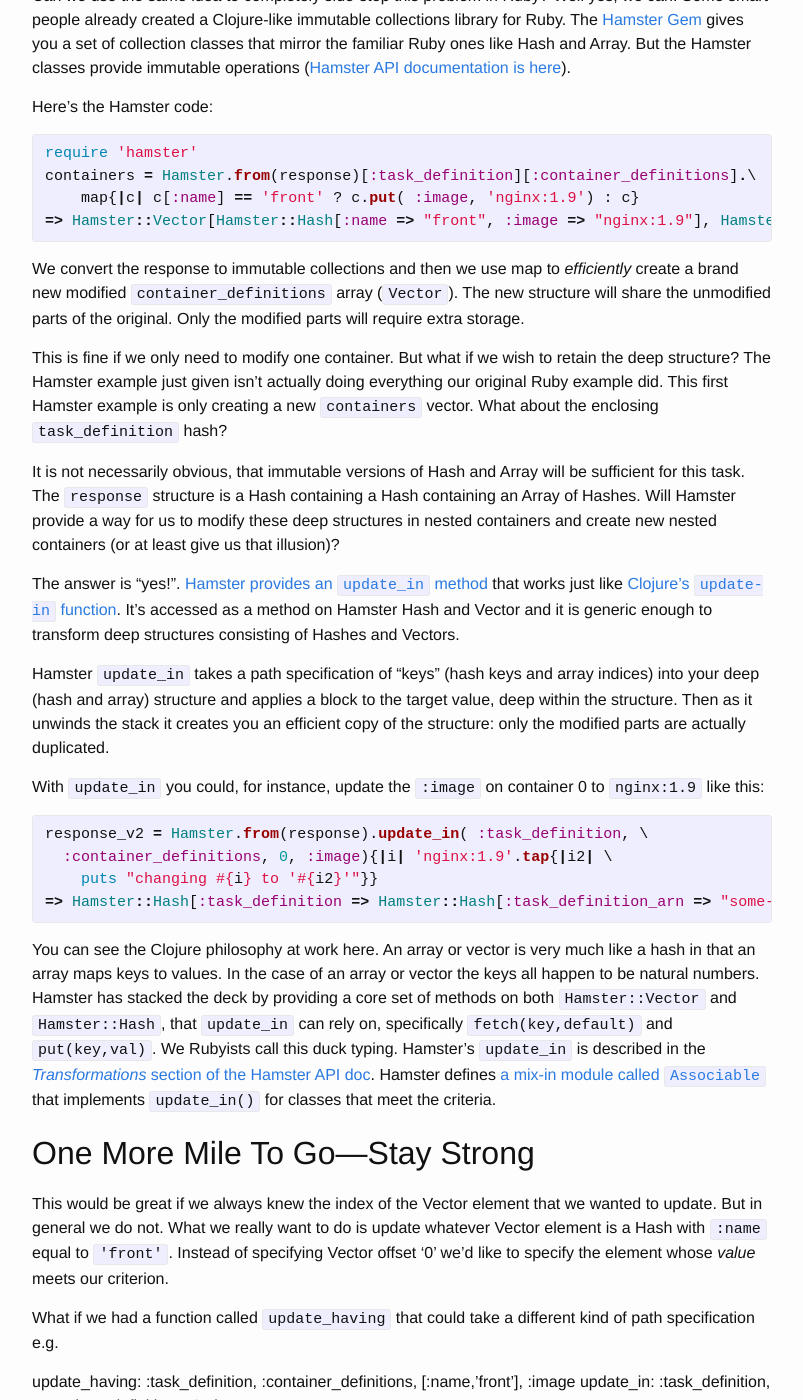
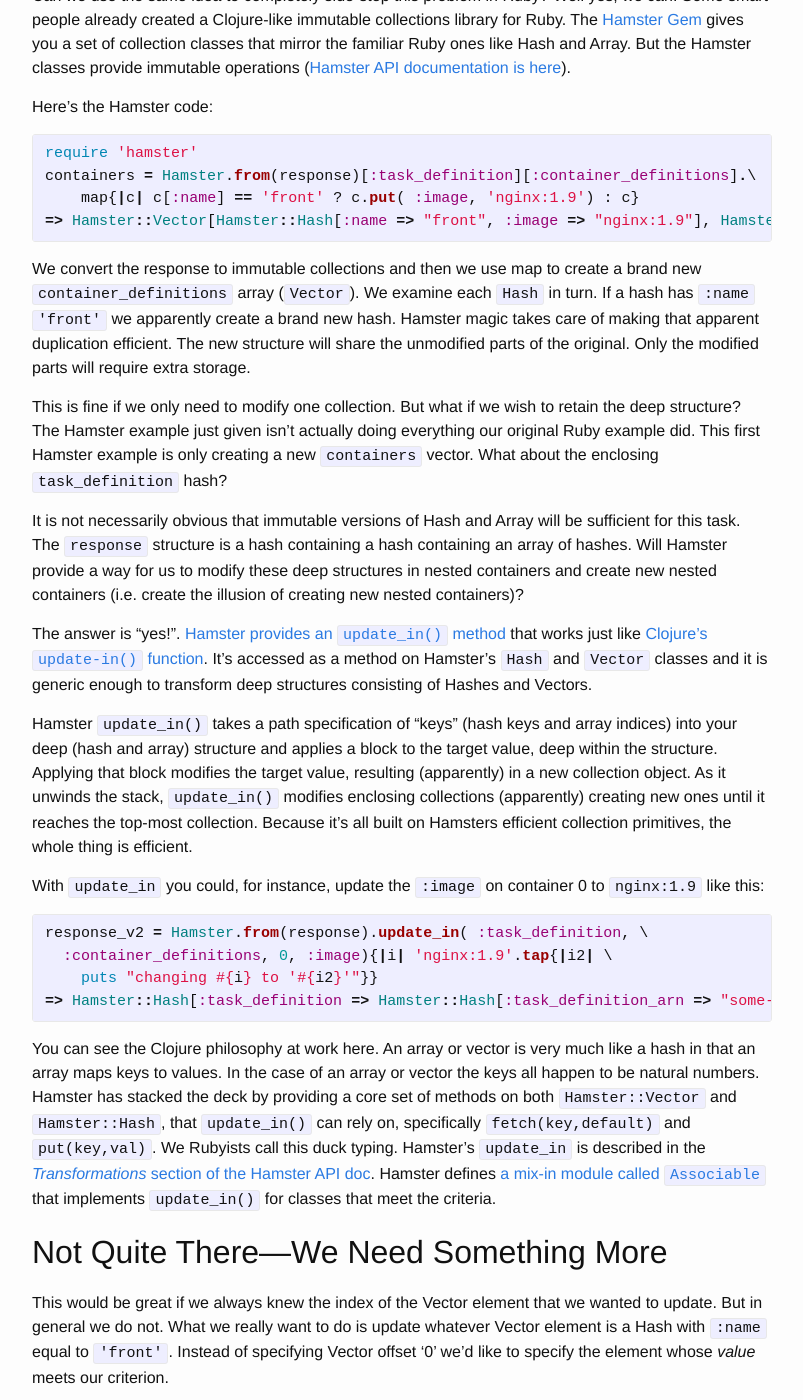
Before and after one commit to Bill/Bill.github.io, a Jekyll site: the page built from _posts/2015-11-01-hamstar-transforms-immutable-ruby-collections-better.markdown, in a window 1280 px wide and 1400 px high, scrolled down 2463 px. Shown: the whole window, without its empty margins (238-1041 px from the left). Built offline with Jekyll 4.4.1, drawn with Linux system fonts in a browser that asks for light colours; some of the changed text lies outside the part shown.

Commit message:
improved post

```diff
--- a/_posts/2015-11-01-hamstar-transforms-immutable-ruby-collections-better.markdown
+++ b/_posts/2015-11-01-hamstar-transforms-immutable-ruby-collections-better.markdown
@@ -110,16 +110,15 @@ containers = Hamster.from(response)[:task_definition][:container_definitions].\
 => Hamster::Vector[Hamster::Hash[:name => "front", :image => "nginx:1.9"], Hamster::Hash[:name => "my-python-web-app", :image => "my-python-web-app:latest"]]
 {% endhighlight %}
 
+We convert the response to immutable collections and then we use map to create a brand new `container_definitions` array (`Vector`). We examine each `Hash` in turn. If a hash has `:name` `'front'` we apparently create a brand new hash. Hamster magic takes care of making that apparent duplication efficient. The new structure will share the unmodified parts of the original. Only the modified parts will require extra storage.
 
-We convert the response to immutable collections and then we use map to _efficiently_ create a brand new modified `container_definitions` array (`Vector`). The new structure will share the unmodified parts of the original. Only the modified parts will require extra storage.
+This is fine if we only need to modify one collection. But what if we wish to retain the deep structure? The Hamster example just given isn't actually doing everything our original Ruby example did. This first Hamster example is only creating a new `containers` vector. What about the enclosing `task_definition` hash?
 
-This is fine if we only need to modify one container. But what if we wish to retain the deep structure? The Hamster example just given isn't actually doing everything our original Ruby example did. This first Hamster example is only creating a new `containers` vector. What about the enclosing `task_definition` hash?
+It is not necessarily obvious that immutable versions of Hash and Array will be sufficient for this task. The `response` structure is a hash containing a hash containing an array of hashes. Will Hamster provide a way for us to modify these deep structures in nested containers and create new nested containers (i.e. create the illusion of creating new nested containers)?
 
-It is not necessarily obvious, that immutable versions of Hash and Array will be sufficient for this task. The `response` structure is a Hash containing a Hash containing an Array of Hashes. Will Hamster provide a way for us to modify these deep structures in nested containers and create new nested containers (or at least give us that illusion)?
+The answer is "yes!". [Hamster provides an `update_in()` method](https://github.com/hamstergem/hamster#transformations) that works just like [Clojure's `update-in()` function](http://clojuredocs.org/clojure.core/update-in). It's accessed as a method on Hamster's `Hash` and `Vector` classes and it is generic enough to transform deep structures consisting of Hashes and Vectors.
 
-The answer is "yes!". [Hamster provides an `update_in` method](https://github.com/hamstergem/hamster#transformations) that works just like [Clojure's `update-in` function](http://clojuredocs.org/clojure.core/update-in). It's accessed as a method on Hamster Hash and Vector and it is generic enough to transform deep structures consisting of Hashes and Vectors.
-
-Hamster `update_in` takes a path specification of "keys" (hash keys and array indices) into your deep (hash and array) structure and applies a block to the target value, deep within the structure. Then as it unwinds the stack it creates you an efficient copy of the structure: only the modified parts are actually duplicated.
+Hamster `update_in()` takes a path specification of "keys" (hash keys and array indices) into your deep (hash and array) structure and applies a block to the target value, deep within the structure. Applying that block modifies the target value, resulting (apparently) in a new collection object. As it unwinds the stack, `update_in()` modifies enclosing collections (apparently) creating new ones until it reaches the top-most collection. Because it's all built on Hamsters efficient collection primitives, the whole thing is efficient.
 
 With `update_in` you could, for instance, update the `:image` on container 0 to `nginx:1.9` like this:
 
@@ -131,17 +130,19 @@ response_v2 = Hamster.from(response).update_in( :task_definition, \
 => Hamster::Hash[:task_definition => Hamster::Hash[:task_definition_arn => "some-arn-string", :container_definitions => Hamster::Vector[Hamster::Hash[:name => "front", :image => "nginx:1.9"], Hamster::Hash[:name => "my-python-web-app", :image => "my-python-web-app:latest"]]]]
 {% endhighlight %}
 
+You can see the Clojure philosophy at work here. An array or vector is very much like a hash in that an array maps keys to values. In the case of an array or vector the keys all happen to be natural numbers. Hamster has stacked the deck by providing a core set of methods on both `Hamster::Vector` and `Hamster::Hash`, that `update_in()` can rely on, specifically `fetch(key,default)` and `put(key,val)`. We Rubyists call this duck typing. Hamster's `update_in` is described in the [*Transformations* section of the Hamster API doc](http://www.rubydoc.info/github/hamstergem/hamster/master#Transformations). Hamster defines [a mix-in module called `Associable`](http://www.rubydoc.info/github/hamstergem/hamster/master/Hamster/Associable) that implements `update_in()` for classes that meet the criteria.
 
-You can see the Clojure philosophy at work here. An array or vector is very much like a hash in that an array maps keys to values. In the case of an array or vector the keys all happen to be natural numbers. Hamster has stacked the deck by providing a core set of methods on both `Hamster::Vector` and `Hamster::Hash`, that `update_in` can rely on, specifically `fetch(key,default)` and `put(key,val)`. We Rubyists call this duck typing. Hamster's `update_in` is described in the [*Transformations* section of the Hamster API doc](http://www.rubydoc.info/github/hamstergem/hamster/master#Transformations). Hamster defines [a mix-in module called `Associable`](http://www.rubydoc.info/github/hamstergem/hamster/master/Hamster/Associable) that implements `update_in()` for classes that meet the criteria.
-
-## One More Mile To Go&mdash;Stay Strong
+## Not Quite There&mdash;We Need Something More
 
 This would be great if we always knew the index of the Vector element that we wanted to update. But in general we do not. What we really want to do is update whatever Vector element is a Hash with `:name` equal to `'front'`. Instead of specifying Vector offset '0' we'd like to specify the element whose _value_ meets our criterion.
 
-What if we had a function called `update_having` that could take a different kind of path specification e.g.
+What if we had a function called `update_having()` that could take a different kind of path specification e.g.
 
-update_having: :task_definition, :container_definitions, [:name,'front'], :image
-update_in:     :task_definition, :container_definitions, 0,               :image
+{% highlight ruby %}
+
+update_in():     :task_definition, :container_definitions, 0,               :image
+update_having(): :task_definition, :container_definitions, [:name,'front'], :image
+{% endhighlight %}
 
 I've created [a little gem called Hamstar](https://rubygems.org/gems/hamstar) that does just that. Dig:
 
@@ -158,7 +159,7 @@ Rather than injecting `update_having()` into Hamster classes (as a method) I opt
 
 The name "Hamstar" is a portmonteau of "Hamster" and "star". I chose the name because of the other feature Hamstar adds, and that is the [Kleene star](https://en.wikipedia.org/wiki/Kleene_star). You can use the Kleene star to match all container elements.
 
-Say you wanted to capitalize all the names of the containers. You could:
+Say you wanted to capitalize the `:name` value on every element of the `:container_definitions` array. Doing this with `update_in()` would require one call for each element of the array. With Hamstar you can do it in a single call using the Kleen star `'*'`. Here we use a `'*'`at the top-level to select every association in the top-level hash, and another `'*'` to select every element of the `:container_definitions` value:
 
 {% highlight ruby %}
 
@@ -169,3 +170,46 @@ response_v4 = Hamstar.update_having( Hamster.from(response), \
 
 
 The addition of the Kleene star was inspired by the [Instar Clojure library](https://github.com/boxed/instar). That's an interesting and powerful library. It doesn't, however, provide the associative selection that [Hamstar](https://github.com/Bill/hamstar) offers.
+
+## Conclusion
+
+Thinking like a functional programmer is new territory for me. There is a menagerie of data structures, algorithms, and techniques to master. The rewards are considerable.
+
+It's fun and even profitable to take some of these ideas back to our Ruby cave for experimentation. You've seen how the [Hamster Gem](https://github.com/hamstergem/hamster)'s immutable collections can be used to do an everyday job in a different way. My [Hamstar Gem](https://rubygems.org/gems/hamstar)'s `update_having()` extended the functionality of `update_in()`, with associative selection criteria and a Kleene star.
+
+You may look at the original (idomatic) Ruby and conclude that it is more readable than the more functional alternative. You may also encounter surprising results from your new "functional" code. For instance:
+
+{% highlight ruby %}
+
+x = Hamster.from({name:'Pat'})
+ => Hamster::Hash[:name => "Pat"]
+x.update_in(:name){|name| name << 'sy'}
+ => Hamster::Hash[:name => "Patsy"]
+x.update_in(:name){|name| name << 'sy'}
+ => Hamster::Hash[:name => "Patsysy"]
+{% endhighlight %}
+
+"The collection `x` is immutable&mdash;but it appears that `x` was modified by the first `update_in()`", you say. What happened here is we used a mutating operation `<<` on a String stored in an immutable collection. The [Hamster main page](https://github.com/hamstergem/hamster) says:
+
+> While Hamster collections are immutable, you can still mutate objects stored in them. We recommend that you don't do this, unless you are sure you know what you are doing.
+
+If we had written it this way, we would have gotten the expected results:
+
+{% highlight ruby %}
+
+x = Hamster.from({name:'Pat'})
+ => Hamster::Hash[:name => "Pat"]
+x.update_in(:name){|name| name + 'sy'}
+ => Hamster::Hash[:name => "Patsy"]
+x.update_in(:name){|name| name + 'sy'}
+ => Hamster::Hash[:name => "Patsysy"]
+{% endhighlight %}
+
+Since the whole Ruby language, environment and eco-system formed around mutability, while functional programming in Ruby is possible, there are many pitfalls. There is a heavy intellectual burden, at least initially, when you attempt to go functional in Ruby.
+
+My experience experimenting with functional programming in Ruby mirrors what Mister Miyagi said about karate:
+
+> Miyagi: get squish just like grape. Here, karate, same thing. Either you karate do "yes" or karate do "no." You karate do "guess so,"
+- from [IMDB Karate Kid quotes](http://www.imdb.com/title/tt0087538/quotes?item=qt0449931)
+
+Clojure, on the other hand, started from a more functional place. Immutability is the default there. While you can port much of Clojure to Ruby, you may find after you're done, that you've created a somewhat confusing and hostile environment.
```
